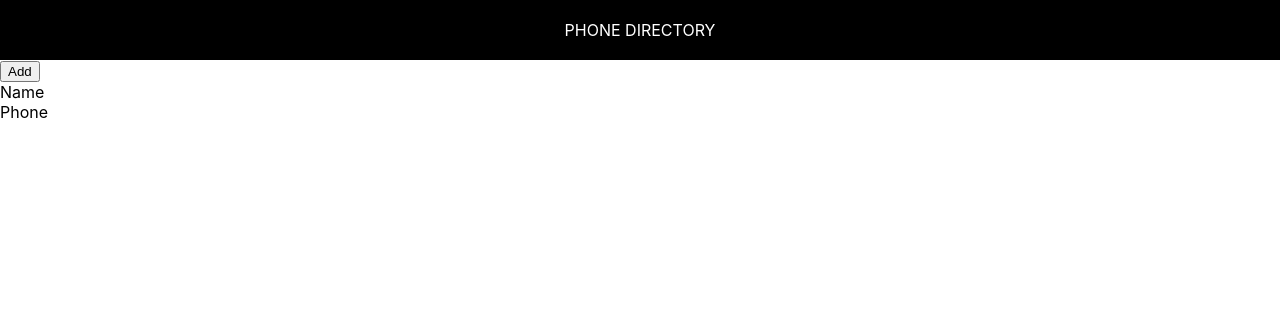
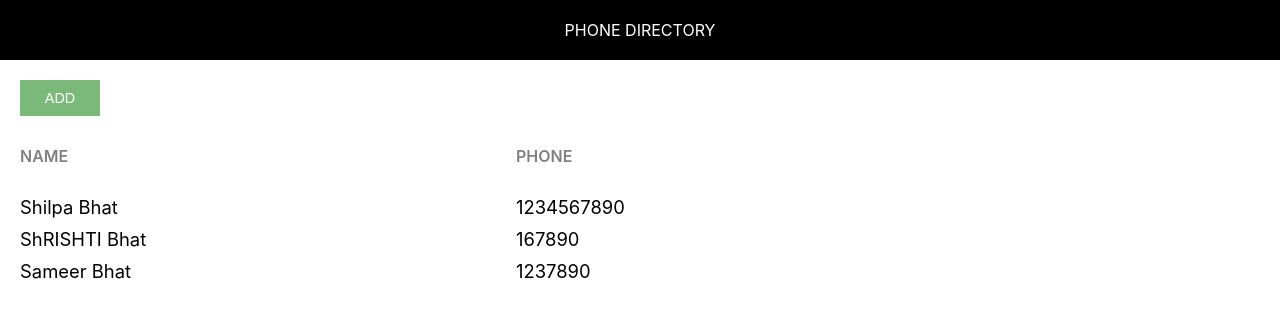
Before and after one commit to mightbeshreya/phone-directory, a React (Create React App) app: page / in a window 1280 px wide. Shown: the top 318 px of the page. Built offline with nearby package versions, Linux system fonts and the light colour scheme.

Commit message:
Rendered Subscribers Dynamically - Map

```diff
--- /dev/null
+++ b/src/App.css
@@ -0,0 +1,44 @@
+.component-body-container {
+    padding: 20px;
+}
+
+.custom-btn {
+    padding: 10px;
+    border: none;
+    margin-right: 10px;
+    text-transform: uppercase;
+    width: 80px;
+    font-size: 0.9rem;
+    cursor: pointer;
+    outline: none;
+}
+
+.add-btn {
+    background: #7ab97a;
+    color: #fff;
+}
+
+.grid-container {
+    display: grid;
+    grid-template-columns: 40% 30% auto;
+    margin-bottom: 10px;
+}
+
+.heading-container {
+    margin: 30px 0 30px 0;
+    width: 100%;
+}
+
+.grid-item {
+    background-color: rgba(255, 255, 255, 0.8);
+    font-size: 1.15rem;
+    word-wrap: break-word;
+    padding-right: 10px;
+}
+
+.name-heading, .phone-heading {
+    font-size: 1rem;
+    font-weight: 600;
+    color: #808080;
+    text-transform: uppercase;
+}
--- a/src/App.js
+++ b/src/App.js
@@ -1,5 +1,6 @@
 import React, {Component} from 'react';
 import Header from './Header';
+import './App.css'
 //This Header refers to const Header in function, then ./Header means ./Header.js
 
 /*class App extends Component{
@@ -36,14 +37,55 @@
 }*/
 
 class App extends Component{
+
     render() {
+        let subscribers = [
+            {
+                id: 1,
+                name: "Shilpa Bhat",
+                phone: "1234567890"
+            },
+            {
+                id: 2,
+                name: "ShRISHTI Bhat",
+                phone: "167890"
+            },
+            {
+                id:3,
+                name: "Sameer Bhat",
+                phone: "1237890"
+            }
+        ]
         return (
             <div>
                 <Header/>
-                <button> Add </button>
-                <div>
-                    <span> Name </span><br/>
-                    <span> Phone </span>
+                <div className="component-body-container">
+                    <button className="custom-btn add-btn">Add</button>
+
+                    <div className="grid-container heading-container">
+                        <span className="grid-item name-heading">Name</span>
+                        <span className="grid-item phone-heading">Phone</span>
+                    </div>
+
+                    {
+                        subscribers.map(sub =>{
+                            return <div key={sub.id} className="grid-container">
+                                <span className="grid-item">{sub.name}</span>
+                                <span className="grid-item">{sub.phone}</span>
+                            </div>
+                            }
+                        )
+                    }
+
+                    {/*<div className="grid-container ">
+                        <span className="grid-item ">Shilpa</span>
+                        <span className="grid-item ">1233</span>
+                    </div>
+
+                    <div className="grid-container ">
+                        <span className="grid-item ">Shrishti</span>
+                        <span className="grid-item ">3445</span>
+                    </div> */}
                 </div>
             </div>
         );
```
